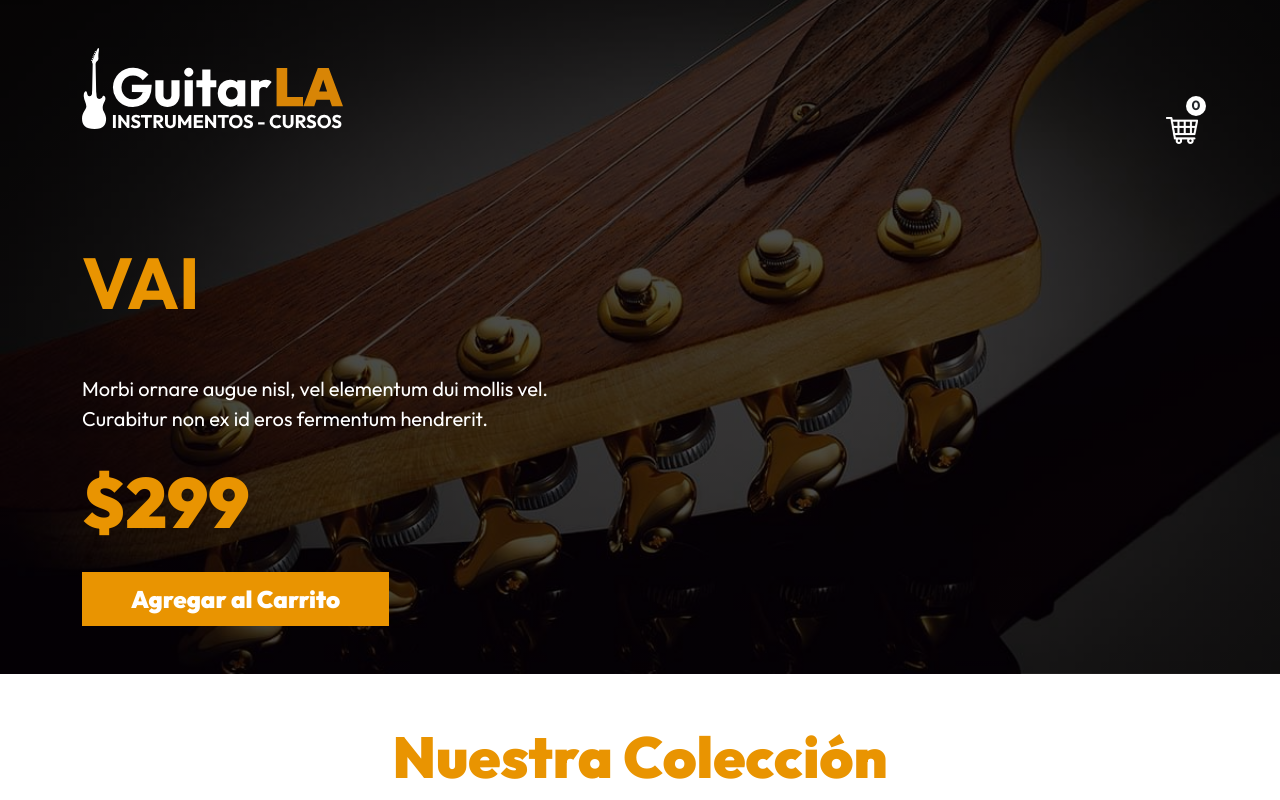
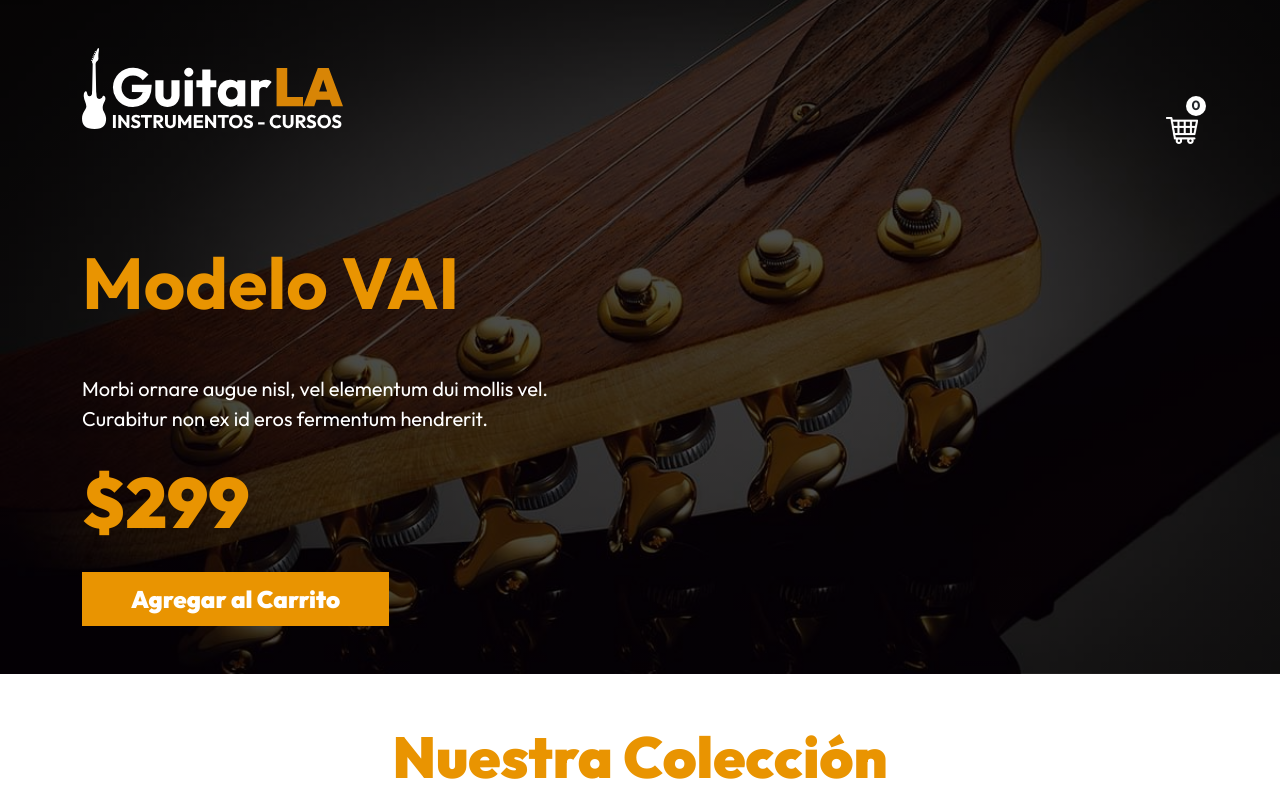
Before and after one commit to kanondrago/Guitar_Store_VueJS, a Vue app: page / in a window 1280 px wide. Shown: the top 800 px of the page. Built offline with nearby package versions, Linux system fonts and the light colour scheme.

Commit message:
Agregado de palabra modelo

```diff
--- a/src/components/Header.vue
+++ b/src/components/Header.vue
@@ -119,7 +119,7 @@
 
             <div class="row mt-5">
                 <div class="col-md-6 text-center text-md-start pt-5">
-                    <h1 class="display-2 fw-bold">{{ guitarra.nombre }}</h1>
+                    <h1 class="display-2 fw-bold">Modelo {{ guitarra.nombre }}</h1>
                     <p class="mt-5 fs-5 text-white">{{ guitarra.descripcion }}</p>
                     <p class="text-primary fs-1 fw-black">${{ guitarra.precio }}</p>
                     <button
```
